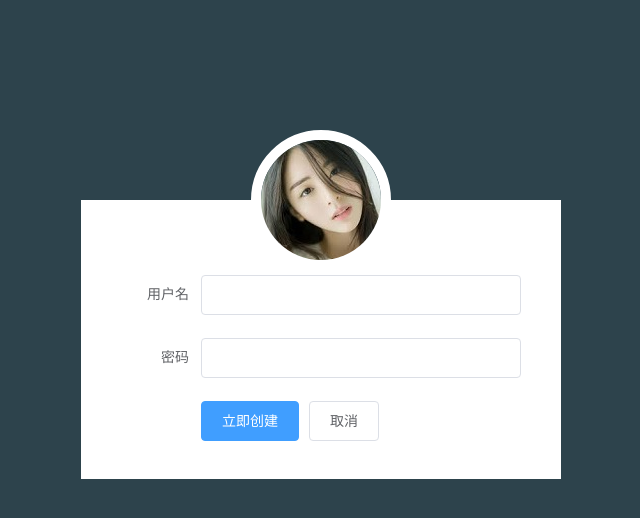
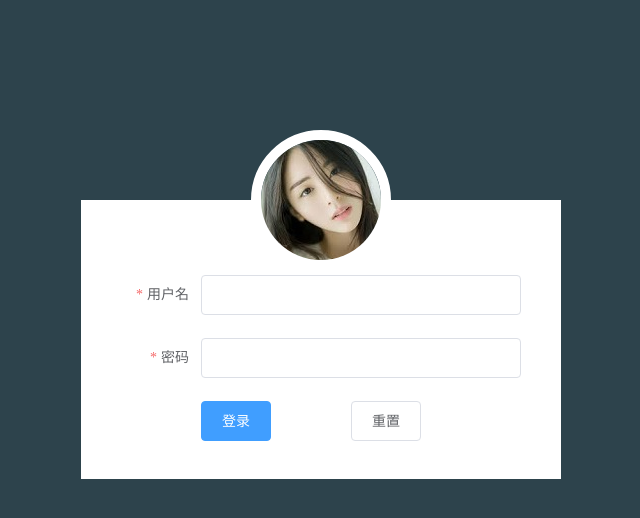
Before and after one commit to smallfishers/shop_admin, a Vue app: page /#/login in a window 1280 px wide. Shown: the top 518 px of the page, without its empty margins (319-959 px from the left). Built offline with nearby package versions, Linux system fonts and the light colour scheme.

Commit message:
登录功能完成

```diff
--- a/package.json
+++ b/package.json
@@ -11,6 +11,7 @@
     "build": "node build/build.js"
   },
   "dependencies": {
+    "axios": "^0.18.0",
     "element-ui": "^2.4.11",
     "vue": "^2.5.2",
     "vue-router": "^3.0.1"
--- /dev/null
+++ b/src/components/Home.vue
@@ -0,0 +1,12 @@
+<template>
+  <div>
+    homehahah
+  </div>
+</template>
+
+<script>
+export default {}
+</script>
+
+<style>
+</style>
--- a/src/components/Login.vue
+++ b/src/components/Login.vue
@@ -1,34 +1,71 @@
 <template>
   <div class="login">
-    <el-form ref="form" :model="form" label-width="80px">
+    <el-form ref="form" status-icon :rules="rules" :model="form" label-width="80px">
       <img src="@/assets/avatar.jpg" alt="">
-      <el-form-item label="用户名">
+      <el-form-item label="用户名" prop="username">
         <el-input v-model="form.username"></el-input>
       </el-form-item>
-       <el-form-item label="密码">
-        <el-input v-model="form.password"></el-input>
+       <el-form-item label="密码" prop="password">
+        <el-input v-model="form.password" type="password"></el-input>
       </el-form-item>
       <el-form-item>
-        <el-button type="primary" @click="onSubmit">立即创建</el-button>
-        <el-button>取消</el-button>
+        <el-button type="primary" @click="login">登录</el-button>
+        <el-button @click="reset">重置</el-button>
       </el-form-item>
     </el-form>
   </div>
 </template>
 
 <script>
+import axios from 'axios'
 export default {
-  data () {
+  data() {
     return {
       form: {
         username: '',
         password: ''
+      },
+      rules: {
+        username: [
+          { required: true, message: '用户名不能为空', trigger: 'blur' },
+          { min: 3, max: 9, message: '长度在 3 到 9 个字符', trigger: 'blur' }
+        ],
+        password: [
+          { required: true, message: '密码不能为空', trigger: 'blur' },
+          { min: 6, max: 12, message: '长度在 6 到 12 个字符', trigger: 'blur' }
+        ]
       }
     }
   },
   methods: {
-    onSubmit () {
-      console.log('submit!')
+    reset() {
+      this.$refs.form.resetFields()
+    },
+
+    login() {
+      this.$refs.form.validate(valid => {
+        if (valid) {
+          axios({
+            method: 'post',
+            url: 'http://localhost:8888/api/private/v1/login',
+            data: this.form
+          }).then(res => {
+            if (res.data.meta.status === 200) {
+              this.$message.success('登录成功')
+              localStorage.setItem('token', res.data.data.token)
+              this.$router.push('/home')
+            } else {
+              this.$message({
+                message: res.data.meta.msg,
+                type: 'error',
+                duration: 1000
+              })
+            }
+          })
+        } else {
+          return false
+        }
+      })
     }
   }
 }
@@ -38,7 +75,7 @@ export default {
 .login {
   height: 100%;
   width: 100%;
-  background-color:  #2d434c;
+  background-color: #2d434c;
   overflow: hidden;
   .el-form {
     width: 400px;
@@ -54,6 +91,9 @@ export default {
       border-radius: 50%;
       border: 10px solid #fff;
     }
+    .el-button:nth-child(2) {
+      margin-left: 80px;
+    }
   }
 }
 </style>
--- a/src/router/index.js
+++ b/src/router/index.js
@@ -1,10 +1,11 @@
 import Vue from 'vue'
 import Router from 'vue-router'
 import Login from 'components/Login'
+import Home from 'components/Home'
 
 Vue.use(Router)
 
-export default new Router({
+const router = new Router({
   routes: [
     {
       path: '/',
@@ -13,6 +14,22 @@ export default new Router({
     {
       path: '/login',
       component: Login
+    },
+    {
+      path: '/home',
+      component: Home
     }
   ]
 })
+router.beforeEach((to, from, next) => {
+  if (to.path === '/login') {
+    next()
+  }
+  let token = localStorage.getItem('token')
+  if (token) {
+    next()
+  } else {
+    next('/login')
+  }
+})
+export default router
```
Also changed, not shown: .eslintrc.js, 1 other file (tests, documents, lock files or other folders).
